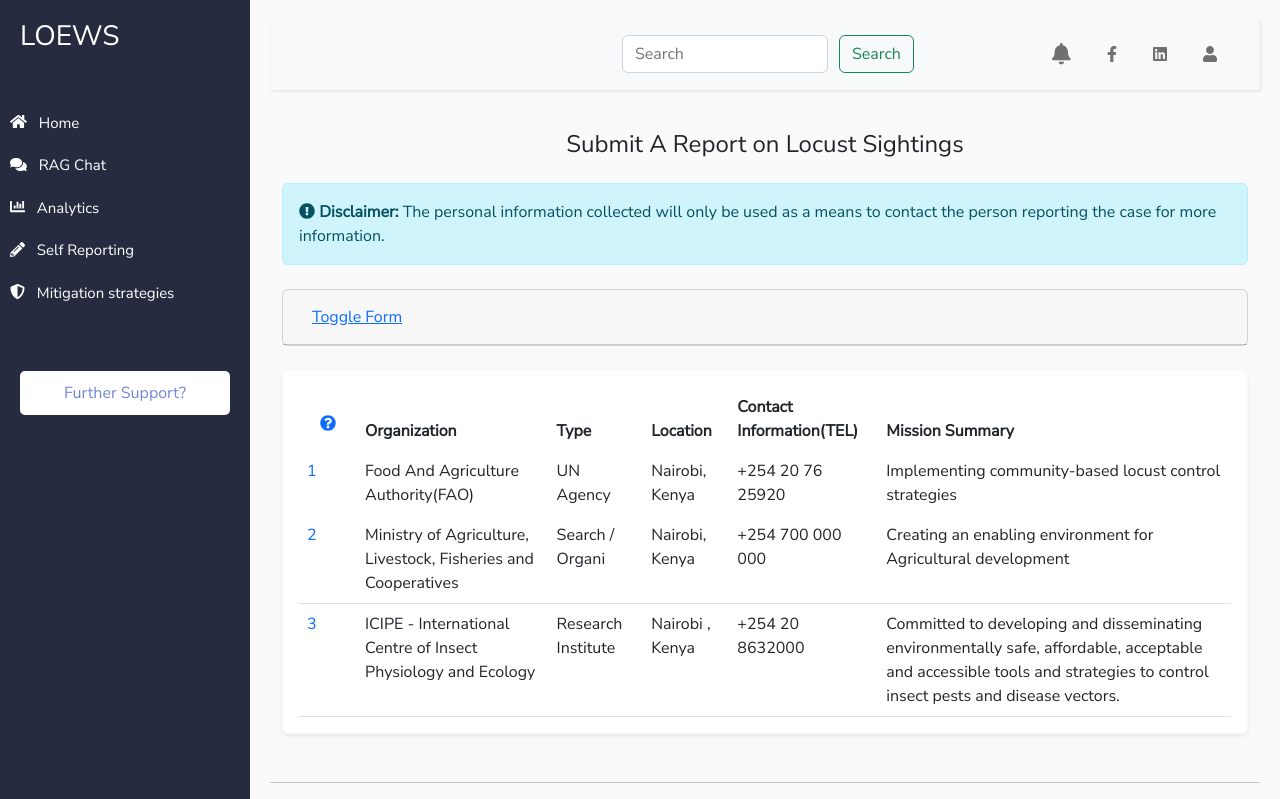
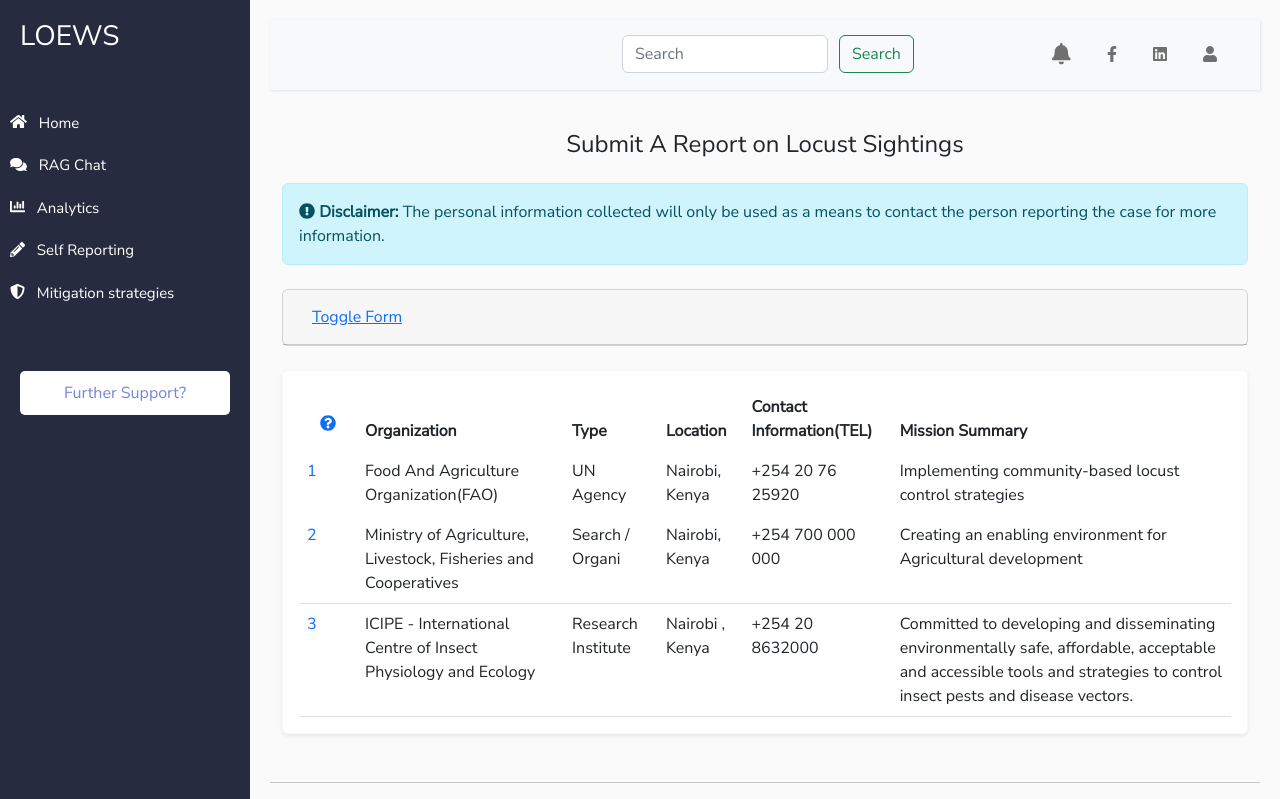
Before and after one commit to john-thuo1/loews, a Django app: page /coreapp/self-reporting/ in a window 1280 px wide. Shown: the top 799 px of the page. Run offline with Django 4.2, Linux system fonts and the light colour scheme; some libraries are stand-ins or nearby versions.

```diff
--- a/coreapp/templates/coreapp/self_report.html
+++ b/coreapp/templates/coreapp/self_report.html
@@ -86,7 +86,7 @@
                         <!-- Organization 1 -->
                         <tr>
                             <td class="border-0"><a href="#" class="text-primary font-weight-bold">1</a> </td>
-                            <td class="border-0 font-weight-bold">Food And Agriculture Authority(FAO)</td>
+                            <td class="border-0 font-weight-bold">Food And Agriculture Organization(FAO)</td>
                             <td class="border-0">
                                 UN Agency
                             </td>
```
